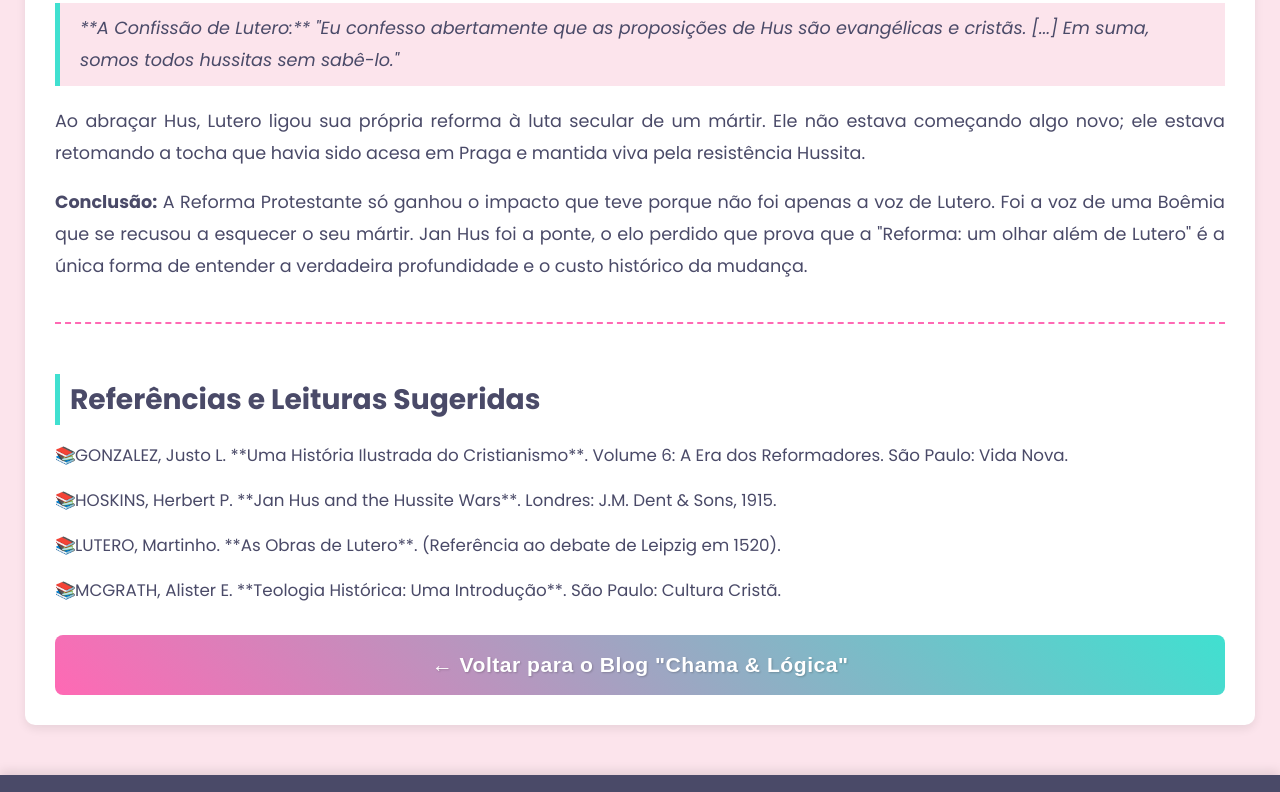
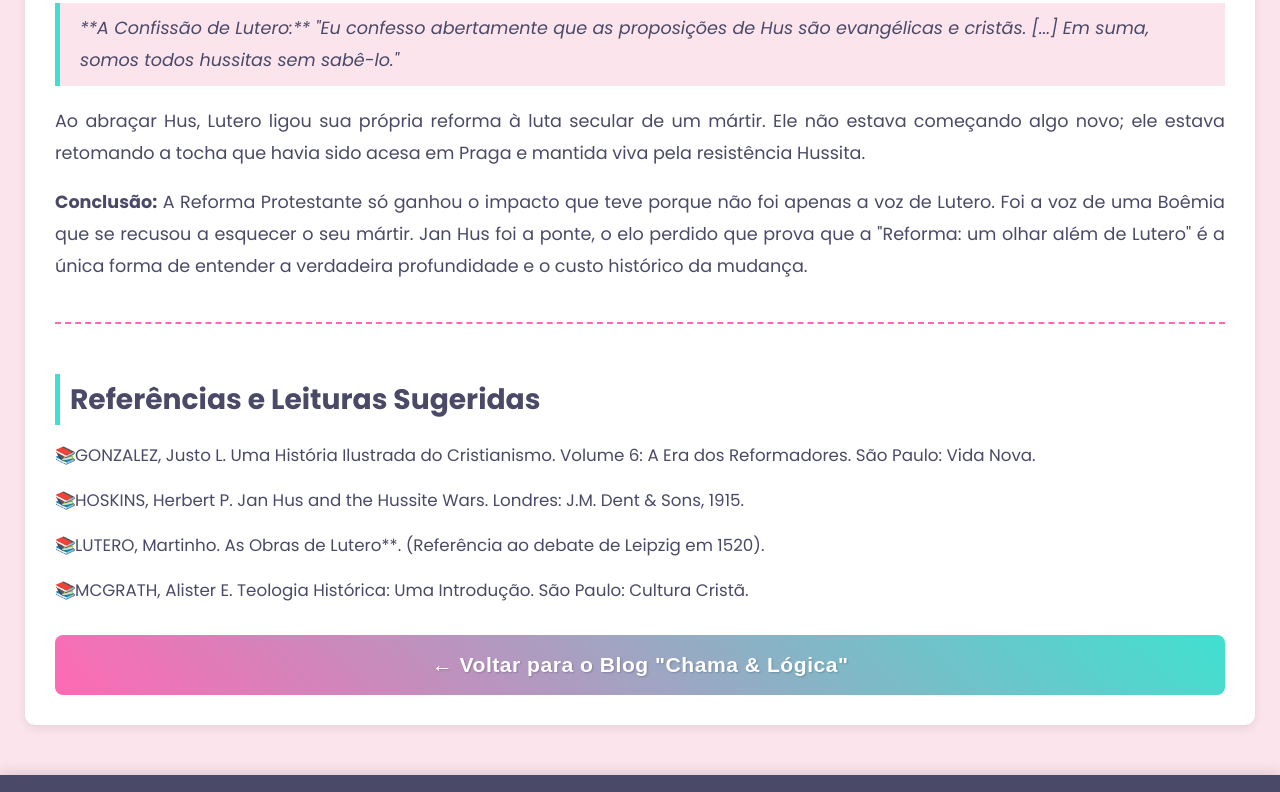
Before and after one commit to TacyEvangelista/tacy_evangelista, a plain HTML site: page reforma-alem-lutero.html in a window 1280 px wide. Shown: the part 2399-3191 px from the top of the page. Drawn offline with Linux system fonts and the light colour scheme.

Commit message:
Update reforma-alem-lutero.html

```diff
--- a/reforma-alem-lutero.html
+++ b/reforma-alem-lutero.html
@@ -93,8 +93,8 @@
             <h3>O Pregador de Belém</h3>
             <p>Hus era um padre e reitor respeitado. Ele pregava na Capela de Belém, em Praga, usando o idioma tcheco – algo revolucionário. Suas pregações não eram apenas sobre fé, mas eram críticas sociais diretas:</p>
             <ul>
-                <li>**Contra as Indulgências:** Ele condenou a prática de vender o perdão dos pecados (o que seria a faísca de Lutero mais tarde).</li>
-                <li>**O Pão e o Vinho (Comunhão):** Hus defendia que, na Eucaristia, o cálice (vinho) deveria ser dado aos leigos, assim como o pão, reafirmando que o clero não estava acima do povo perante Deus.</li>
+                <li>Contra as Indulgências: Ele condenou a prática de vender o perdão dos pecados (o que seria a faísca de Lutero mais tarde).</li>
+                <li>O Pão e o Vinho (Comunhão): Hus defendia que, na Eucaristia, o cálice (vinho) deveria ser dado aos leigos, assim como o pão, reafirmando que o clero não estava acima do povo perante Deus.</li>
             </ul>
 
             <h3>O Julgamento e a Fogueira (1415)</h3>
@@ -102,7 +102,7 @@
             <p>Em 6 de julho de 1415, Jan Hus foi levado à fogueira. Seu sacrifício, no entanto, não foi em vão. Ao queimar o "ganso" (Hus), a Igreja transformou um teólogo em um mártir nacional.</p>
 
             <blockquote>
-                **O Poder da Profecia:** A lenda conta que, antes de morrer, Hus profetizou: "Vocês podem assar o ganso hoje, mas daqui a cem anos surgirá um cisne que vocês não conseguirão assar." Para muitos, o cisne se tornaria Martinho Lutero.
+                O Poder da Profecia: A lenda conta que, antes de morrer, Hus profetizou: "Vocês podem assar o ganso hoje, mas daqui a cem anos surgirá um cisne que vocês não conseguirão assar." Para muitos, o cisne se tornaria Martinho Lutero.
             </blockquote>
 
             <h3>Os Hussitas: A Primeira Resistência Armada</h3>
@@ -129,10 +129,10 @@
             <section class="references">
                <h2>Referências e Leituras Sugeridas</h2>
     <ul>
-        <li>GONZALEZ, Justo L. **Uma História Ilustrada do Cristianismo**. Volume 6: A Era dos Reformadores. São Paulo: Vida Nova.</li>
-        <li>HOSKINS, Herbert P. **Jan Hus and the Hussite Wars**. Londres: J.M. Dent & Sons, 1915.</li>
-        <li>LUTERO, Martinho. **As Obras de Lutero**. (Referência ao debate de Leipzig em 1520).</li>
-        <li>MCGRATH, Alister E. **Teologia Histórica: Uma Introdução**. São Paulo: Cultura Cristã.</li>
+        <li>GONZALEZ, Justo L. Uma História Ilustrada do Cristianismo. Volume 6: A Era dos Reformadores. São Paulo: Vida Nova.</li>
+        <li>HOSKINS, Herbert P. Jan Hus and the Hussite Wars. Londres: J.M. Dent & Sons, 1915.</li>
+        <li>LUTERO, Martinho. As Obras de Lutero**. (Referência ao debate de Leipzig em 1520).</li>
+        <li>MCGRATH, Alister E. Teologia Histórica: Uma Introdução. São Paulo: Cultura Cristã.</li>
     </ul>
 </section>
 <button class="cta-button" onclick="window.location.href='index.html'">
@@ -146,4 +146,5 @@
         <p>&copy; 2025 Seu Nome. Todos os direitos reservados. "O Espírito e a razão nos guiam."</p>
     </footer>
 </body>
+
 </html>
```
